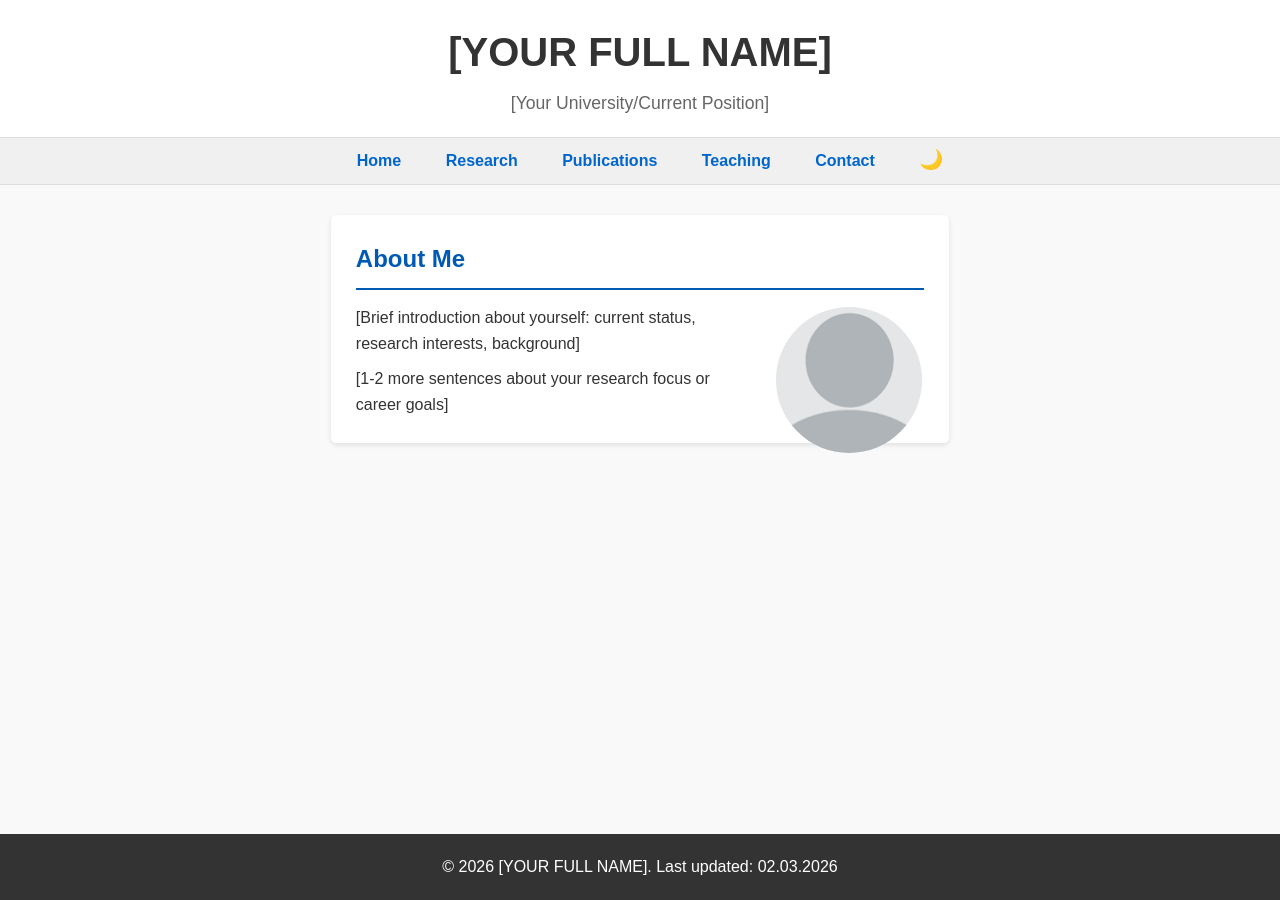
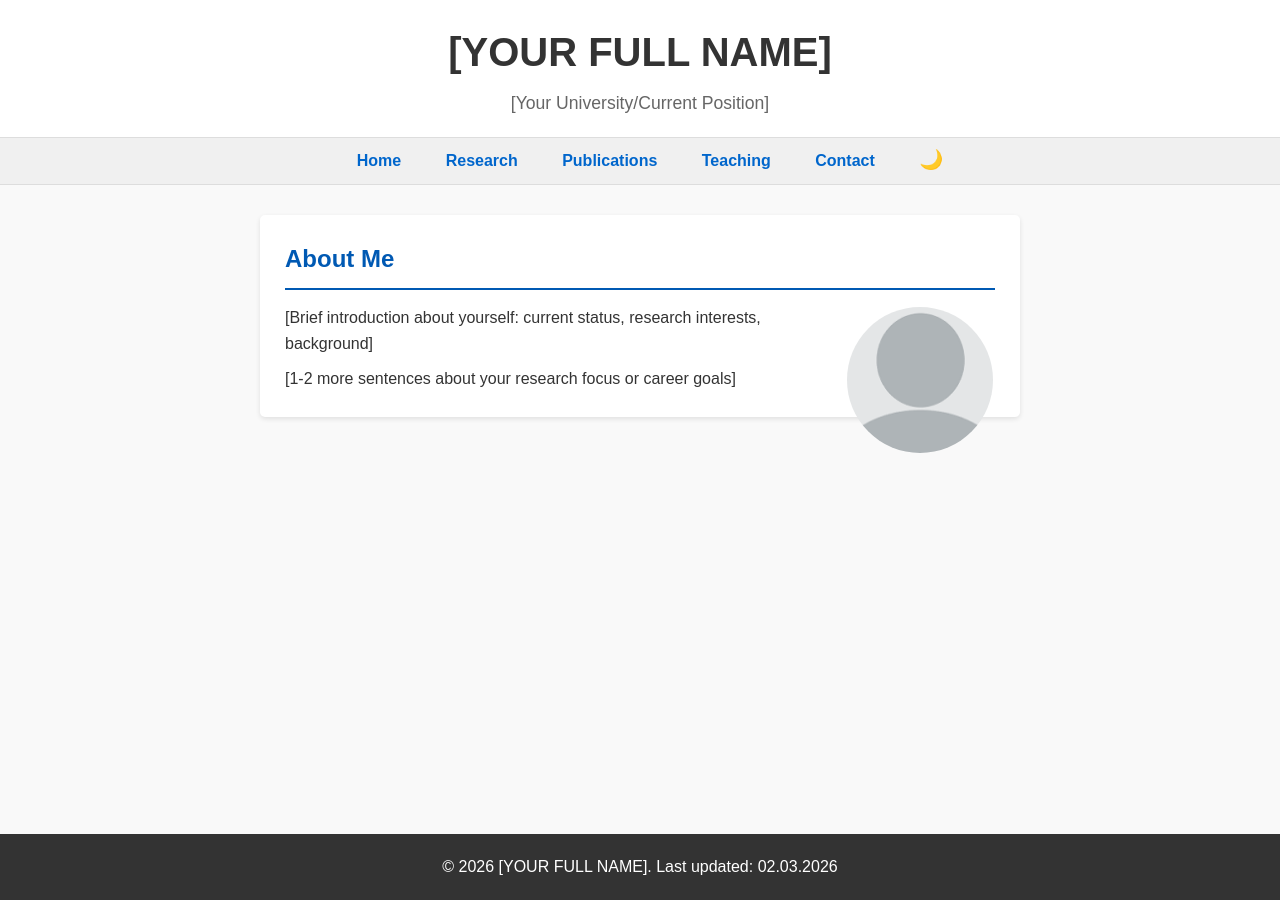
Before and after one commit to matthias-pfeifer/matthias-pfeifer.github.io, a Jekyll site: the page built from index.html, in a window 1280 px wide. Built offline with Jekyll 4.4.1, drawn with Linux system fonts in a browser that asks for light colours.

Commit message:
Make main content width responsive: width 90% up to max 800px

```diff
--- a/assets/css/style.css
+++ b/assets/css/style.css
@@ -99,7 +99,8 @@ nav #theme-toggle {
 }
 
 main {
-    max-width: 900px;
+    width: 90%;           /* fill most of viewport but leave margin */
+    max-width: 800px;     /* cap on large screens */
     margin: 30px auto;
     padding: 0 20px;
 }
```
